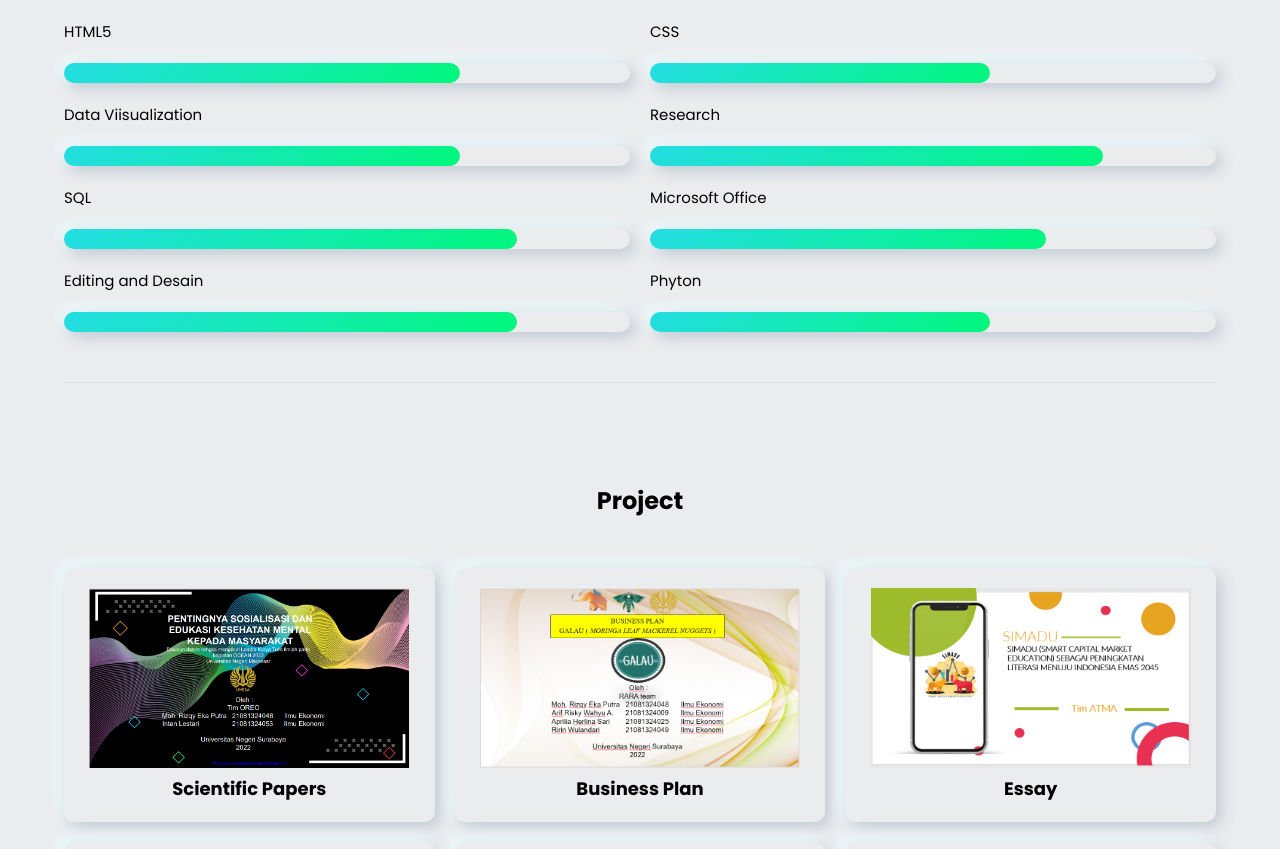
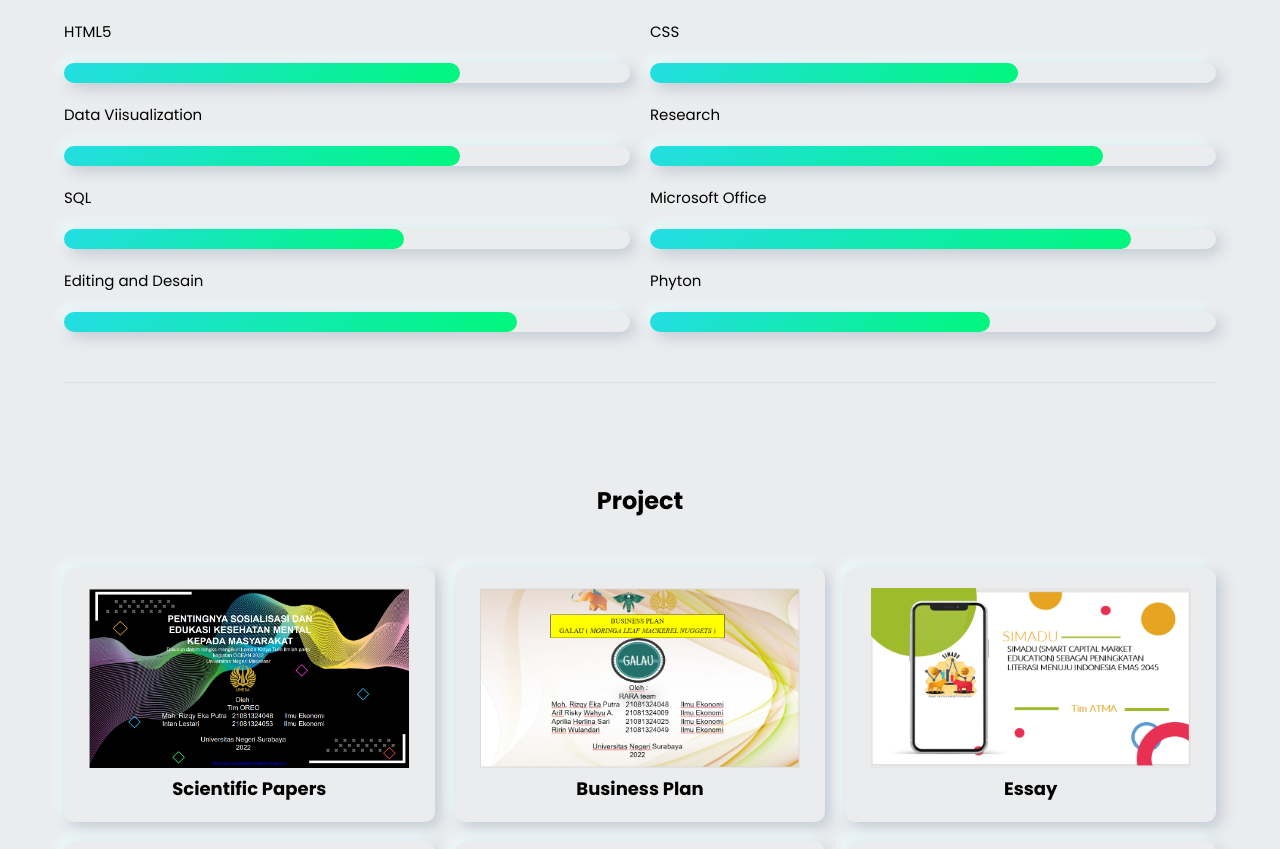
Before and after one commit to mohrizqyekaputra/MyBiodata.github.io, a plain HTML site: page my biodata/index.html in a window 1280 px wide. Shown: the part 860-1709 px from the top of the page. Drawn offline with Linux system fonts and the light colour scheme.

Commit message:
Update index.html

```diff
--- a/my biodata/index.html
+++ b/my biodata/index.html
@@ -89,7 +89,7 @@
                 <div class="item">
                     <div class="name">CSS</div>
                     <div class="evaluate"
-                    style="--point: 60%"></div>
+                    style="--point: 65%"></div>
                 </div>
 
                 <div class="item">
@@ -107,13 +107,13 @@
                 <div class="item">
                     <div class="name">SQL</div>
                     <div class="evaluate"
-                    style="--point: 80%"></div>
+                    style="--point: 60%"></div>
                 </div>
 
                 <div class="item">
                     <div class="name">Microsoft Office</div>
                     <div class="evaluate"
-                    style="--point: 70%"></div>
+                    style="--point: 85%"></div>
                 </div>
                 <div class="item">
                     <div class="name">Editing and Desain</div>
```
